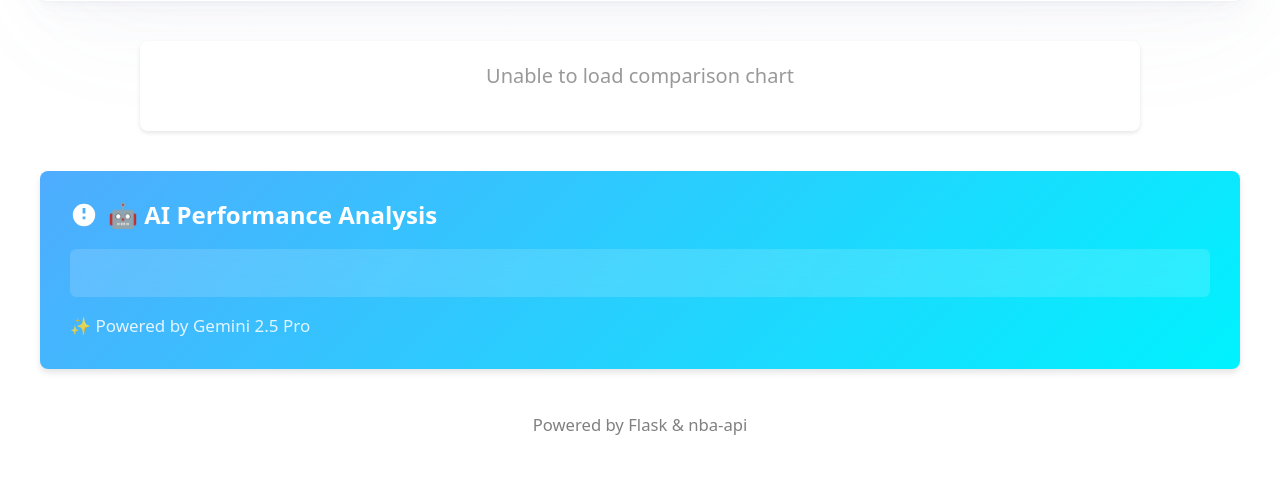
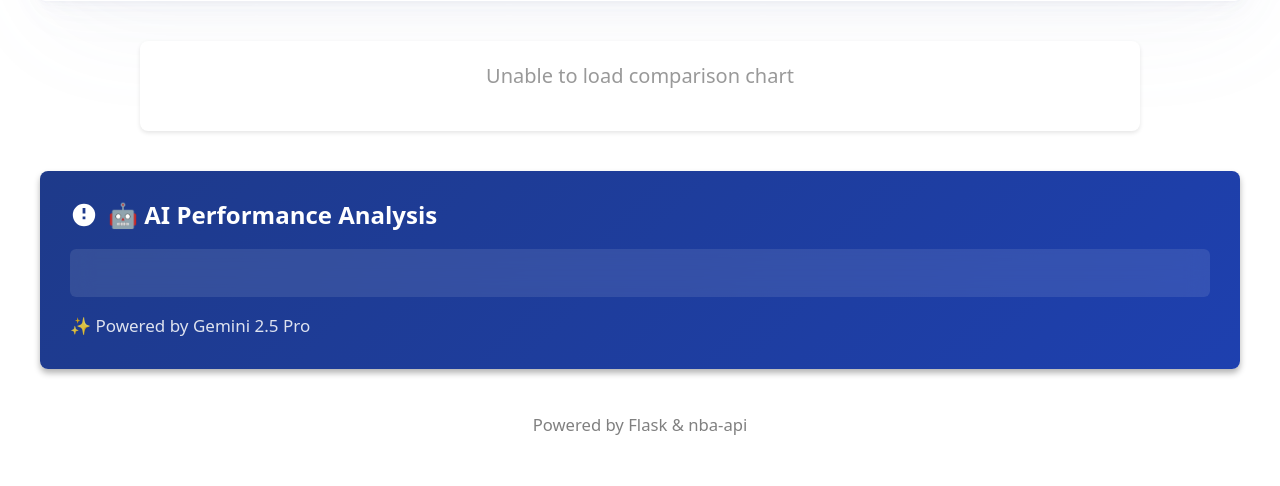
Before and after one commit to ankit-tumu/NBA_Visualize, a Flask app: template NBA_Shot_Charts/templates/result.html in a window 1280 px wide. Shown: the part 314-800 px from the top of the page. Run offline with Flask 3, Linux system fonts and the light colour scheme; the template is opened without the code that fills it, so the values that code supplies are empty; some libraries are stand-ins or nearby versions.

Commit message:
AI analysis, season filtering, UI improvements

```diff
--- a/NBA_Shot_Charts/templates/comparison_result.html
+++ b/NBA_Shot_Charts/templates/comparison_result.html
@@ -108,7 +108,7 @@
     </div>
 
     <!-- AI Comparison Analysis Section - Moved Below -->
-    <article style="background: linear-gradient(135deg, #4facfe 0%, #00f2fe 100%); color: white; padding: 1.5rem; border-radius: 8px; box-shadow: 0 4px 6px rgba(0,0,0,0.1); margin-top: 2rem;">
+    <article style="background: linear-gradient(135deg, #1e3a8a 0%, #1e40af 100%); color: white; padding: 1.5rem; border-radius: 8px; box-shadow: 0 4px 6px rgba(0,0,0,0.3); margin-top: 2rem;">
         <div style="display: flex; align-items: center; margin-bottom: 1rem;">
             <svg style="width: 28px; height: 28px; margin-right: 10px;" fill="currentColor" viewBox="0 0 20 20">
                 <path d="M9 2a1 1 0 000 2h2a1 1 0 100-2H9z"/>
@@ -116,7 +116,7 @@
             </svg>
             <h3 style="margin: 0; color: white; font-size: 1.2rem;">🤖 AI Comparative Analysis</h3>
         </div>
-        <div style="background: rgba(255,255,255,0.15); padding: 1.2rem; border-radius: 6px; backdrop-filter: blur(10px);">
+        <div style="background: rgba(255,255,255,0.1); padding: 1.2rem; border-radius: 6px; backdrop-filter: blur(10px);">
             <div class="ai-content" style="line-height: 1.7; font-size: 0.95rem;">{{ ai_comparison|safe }}</div>
         </div>
         <small style="opacity: 0.85; margin-top: 0.8rem; display: block; font-size: 0.85rem;">
--- a/NBA_Shot_Charts/templates/result.html
+++ b/NBA_Shot_Charts/templates/result.html
@@ -54,14 +54,14 @@
     </div>
 
     <!-- AI Analysis Section - Moved Below -->
-    <article style="background: linear-gradient(135deg, #4facfe 0%, #00f2fe 100%); color: white; padding: 1.5rem; border-radius: 8px; box-shadow: 0 4px 6px rgba(0,0,0,0.1); margin-top: 2rem;">
+    <article style="background: linear-gradient(135deg, #1e3a8a 0%, #1e40af 100%); color: white; padding: 1.5rem; border-radius: 8px; box-shadow: 0 4px 6px rgba(0,0,0,0.3); margin-top: 2rem;">
         <div style="display: flex; align-items: center; margin-bottom: 1rem;">
             <svg style="width: 28px; height: 28px; margin-right: 10px;" fill="currentColor" viewBox="0 0 20 20">
                 <path d="M10 2a8 8 0 100 16 8 8 0 000-16zm1 11H9v-2h2v2zm0-4H9V5h2v4z"/>
             </svg>
             <h3 style="margin: 0; color: white; font-size: 1.2rem;">🤖 AI Performance Analysis</h3>
         </div>
-        <div style="background: rgba(255,255,255,0.15); padding: 1.2rem; border-radius: 6px; backdrop-filter: blur(10px);">
+        <div style="background: rgba(255,255,255,0.1); padding: 1.2rem; border-radius: 6px; backdrop-filter: blur(10px);">
             <div class="ai-content" style="line-height: 1.7; font-size: 0.95rem;">{{ ai_analysis|safe }}</div>
         </div>
         <small style="opacity: 0.85; margin-top: 0.8rem; display: block; font-size: 0.85rem;">
```
